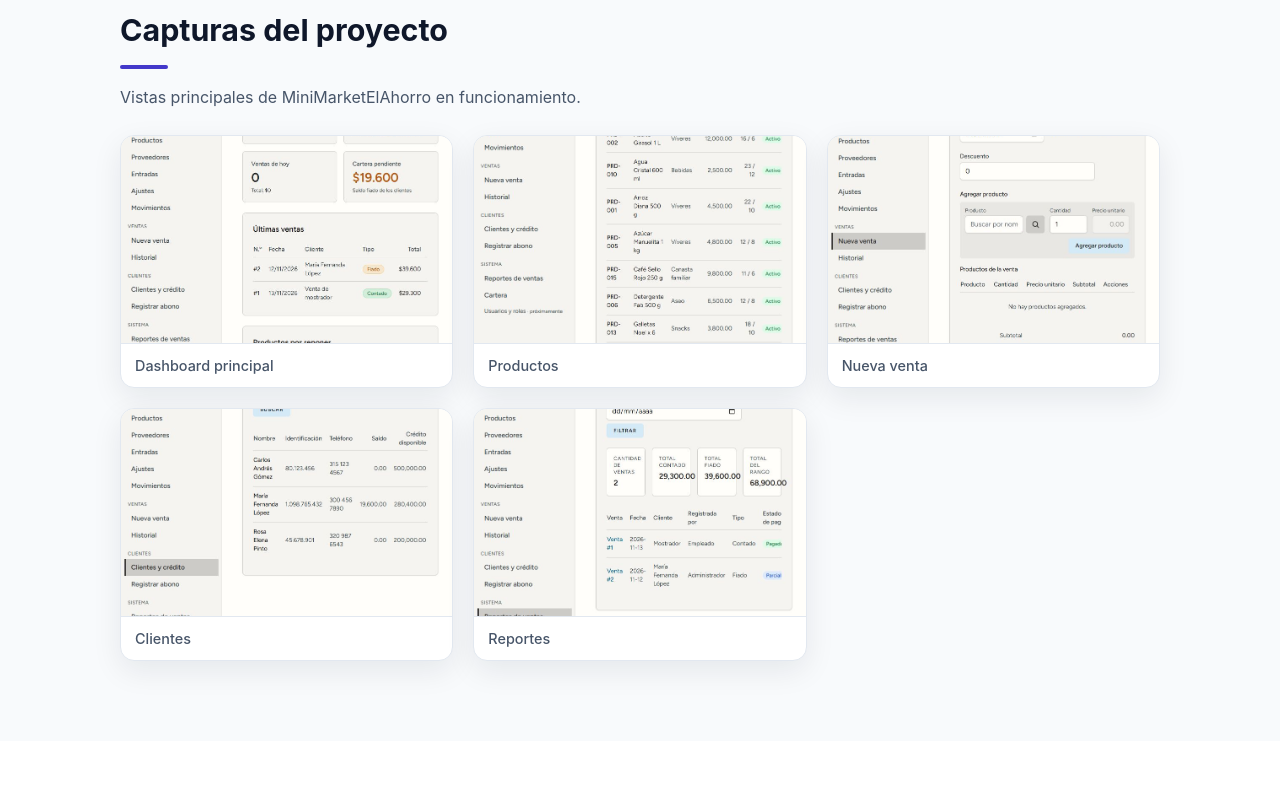
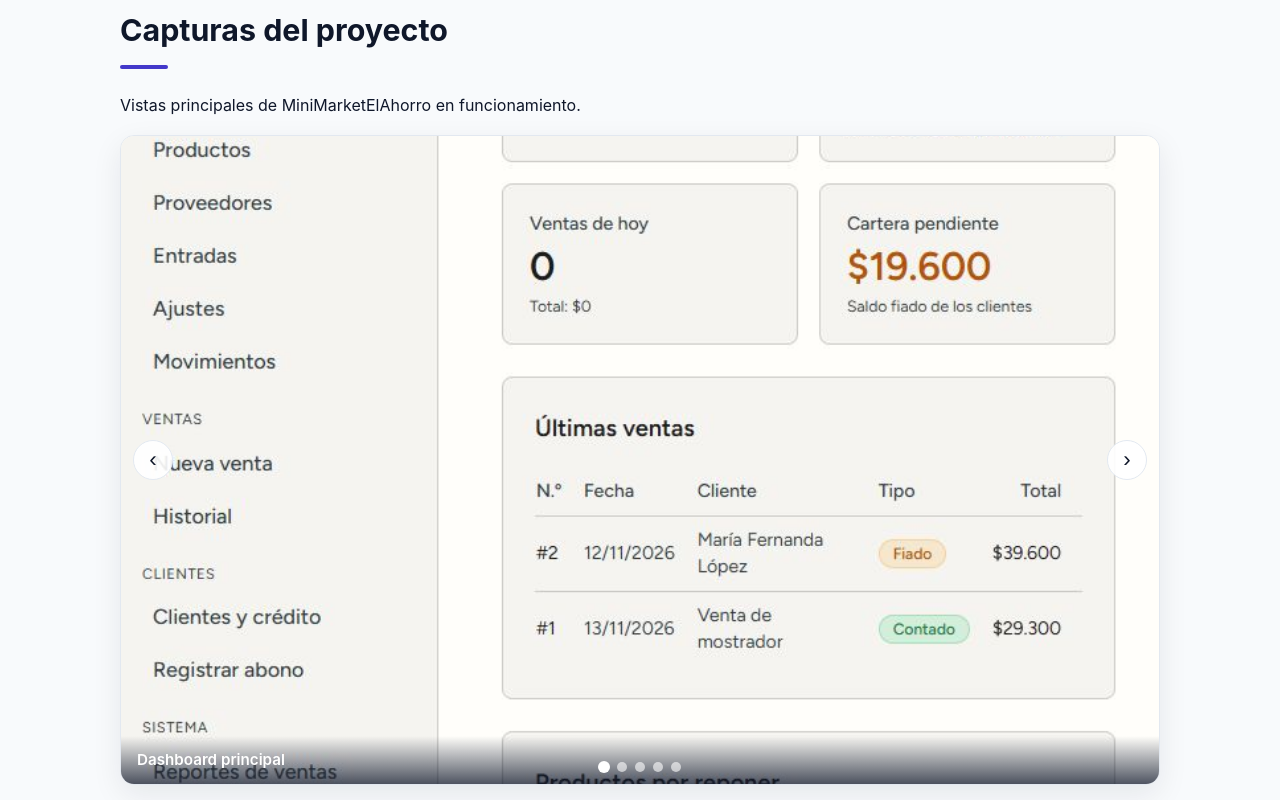
Before and after one commit to lysusco/portfolio, a plain HTML site: page index.html in a window 1280 px wide. Shown: the part 2060-2860 px from the top of the page. Drawn offline with Linux system fonts and the light colour scheme.

Commit message:
feat: convertir galeria en carrusel (slice) con navegacion

```diff
--- a/index.html
+++ b/index.html
@@ -121,27 +121,32 @@
       <div class="container">
         <h2>Capturas del proyecto</h2>
         <p class="section-intro">Vistas principales de MiniMarketElAhorro en funcionamiento.</p>
-        <div class="gallery">
-          <figure class="gallery-item">
+        <div class="carousel" id="carousel">
+          <div class="carousel-track" id="carousel-track">
+            <figure class="carousel-slide">
               <img src="images/dashboard.jpg" alt="Dashboard principal con indicadores de productos, ventas y cartera" loading="lazy" />
               <figcaption>Dashboard principal</figcaption>
             </figure>
-          <figure class="gallery-item">
+            <figure class="carousel-slide">
               <img src="images/productos.jpg" alt="Listado de productos con stock y categorías" loading="lazy" />
               <figcaption>Productos</figcaption>
             </figure>
-          <figure class="gallery-item">
+            <figure class="carousel-slide">
               <img src="images/ventas.jpg" alt="Formulario de nueva venta" loading="lazy" />
               <figcaption>Nueva venta</figcaption>
             </figure>
-          <figure class="gallery-item">
+            <figure class="carousel-slide">
               <img src="images/clientes.jpg" alt="Gestión de clientes y crédito" loading="lazy" />
               <figcaption>Clientes</figcaption>
             </figure>
-          <figure class="gallery-item">
+            <figure class="carousel-slide">
               <img src="images/reportes.jpg" alt="Reporte de ventas" loading="lazy" />
               <figcaption>Reportes</figcaption>
             </figure>
+          </div>
+          <button class="carousel-btn carousel-prev" id="carousel-prev" aria-label="Anterior">‹</button>
+          <button class="carousel-btn carousel-next" id="carousel-next" aria-label="Siguiente">›</button>
+          <div class="carousel-dots" id="carousel-dots"></div>
         </div>
       </div>
     </section>
--- a/script.js
+++ b/script.js
@@ -1,8 +1,8 @@
 (function () {
+  // Menú móvil
   const toggle = document.getElementById("menu-toggle");
   const nav = document.getElementById("nav-links");
-  if (!toggle || !nav) return;
-
+  if (toggle && nav) {
     function setOpen(open) {
       nav.classList.toggle("open", open);
       toggle.setAttribute("aria-expanded", String(open));
@@ -34,4 +34,75 @@
         toggle.focus();
       }
     });
+  }
+
+  // Carrusel de capturas
+  const track = document.getElementById("carousel-track");
+  const prevBtn = document.getElementById("carousel-prev");
+  const nextBtn = document.getElementById("carousel-next");
+  const dotsContainer = document.getElementById("carousel-dots");
+
+  if (track && prevBtn && nextBtn && dotsContainer) {
+    const slides = Array.from(track.children);
+    let index = 0;
+
+    // Crear dots
+    slides.forEach(function (_, i) {
+      const dot = document.createElement("button");
+      dot.className = "carousel-dot" + (i === 0 ? " active" : "");
+      dot.setAttribute("aria-label", "Ir a la captura " + (i + 1));
+      dot.addEventListener("click", function () {
+        goTo(i);
+      });
+      dotsContainer.appendChild(dot);
+    });
+
+    const dots = Array.from(dotsContainer.children);
+
+    function goTo(i) {
+      index = (i + slides.length) % slides.length;
+      track.style.transform = "translateX(-" + index * 100 + "%)";
+      dots.forEach(function (d, di) {
+        d.classList.toggle("active", di === index);
+      });
+    }
+
+    prevBtn.addEventListener("click", function () {
+      goTo(index - 1);
+    });
+
+    nextBtn.addEventListener("click", function () {
+      goTo(index + 1);
+    });
+
+    // Teclado
+    document.addEventListener("keydown", function (e) {
+      const carousel = document.getElementById("carousel");
+      if (!carousel) return;
+      const rect = carousel.getBoundingClientRect();
+      const inView = rect.top < window.innerHeight && rect.bottom > 0;
+      if (!inView) return;
+      if (e.key === "ArrowLeft") goTo(index - 1);
+      if (e.key === "ArrowRight") goTo(index + 1);
+    });
+
+    // Swipe táctil
+    let startX = 0;
+    let isDragging = false;
+    track.addEventListener("touchstart", function (e) {
+      startX = e.touches[0].clientX;
+      isDragging = true;
+    }, { passive: true });
+
+    track.addEventListener("touchend", function (e) {
+      if (!isDragging) return;
+      isDragging = false;
+      const endX = e.changedTouches[0].clientX;
+      const diff = startX - endX;
+      if (Math.abs(diff) > 50) {
+        if (diff > 0) goTo(index + 1);
+        else goTo(index - 1);
+      }
+    }, { passive: true });
+  }
 })();
--- a/styles.css
+++ b/styles.css
@@ -362,31 +362,29 @@ button:focus-visible {
   border-top: 1px solid var(--border);
 }
 
-/* Gallery */
-.section-intro {
-  color: var(--muted);
-  margin: -8px 0 24px;
-}
-
-.gallery {
-  display: grid;
-  grid-template-columns: repeat(auto-fit, minmax(min(100%, 260px), 1fr));
-  gap: 20px;
-}
-
-.gallery-item {
-  margin: 0;
+/* Carousel */
+.carousel {
+  position: relative;
   background: var(--surface);
   border: 1px solid var(--border);
   border-radius: var(--radius);
   overflow: hidden;
   box-shadow: var(--shadow);
-  transition: transform 0.2s ease;
 }
 
-.gallery-item:hover { transform: translateY(-4px); }
+.carousel-track {
+  display: flex;
+  transition: transform 0.45s ease;
+  will-change: transform;
+}
 
-.gallery-item img {
+.carousel-slide {
+  min-width: 100%;
+  margin: 0;
+  position: relative;
+}
+
+.carousel-slide img {
   width: 100%;
   height: auto;
   display: block;
@@ -394,19 +392,67 @@ button:focus-visible {
   object-fit: cover;
 }
 
-.gallery-item figcaption {
-  padding: 10px 14px;
-  font-size: 0.9rem;
-  color: var(--muted);
-  font-weight: 500;
-  border-top: 1px solid var(--border);
+.carousel-slide figcaption {
+  position: absolute;
+  bottom: 0;
+  left: 0;
+  right: 0;
+  padding: 12px 16px;
+  background: linear-gradient(to top, rgba(15, 23, 42, 0.75), transparent);
+  color: #fff;
+  font-weight: 600;
+  font-size: 0.95rem;
 }
 
-.project-actions {
+.carousel-btn {
+  position: absolute;
+  top: 50%;
+  transform: translateY(-50%);
+  background: rgba(255, 255, 255, 0.9);
+  border: 1px solid var(--border);
+  color: var(--text);
+  width: 40px;
+  height: 40px;
+  border-radius: 50%;
+  cursor: pointer;
+  font-size: 1.4rem;
+  line-height: 1;
   display: flex;
-  flex-wrap: wrap;
-  gap: 16px;
-  margin-top: auto;
+  align-items: center;
+  justify-content: center;
+  transition: background 0.2s ease, transform 0.2s ease;
+  z-index: 2;
+}
+
+.carousel-btn:hover { background: #fff; transform: translateY(-50%) scale(1.05); }
+
+.carousel-prev { left: 12px; }
+.carousel-next { right: 12px; }
+
+.carousel-dots {
+  position: absolute;
+  bottom: 12px;
+  left: 50%;
+  transform: translateX(-50%);
+  display: flex;
+  gap: 8px;
+  z-index: 2;
+}
+
+.carousel-dot {
+  width: 10px;
+  height: 10px;
+  border-radius: 50%;
+  border: none;
+  background: rgba(255, 255, 255, 0.6);
+  cursor: pointer;
+  padding: 0;
+  transition: background 0.2s ease, transform 0.2s ease;
+}
+
+.carousel-dot.active {
+  background: #fff;
+  transform: scale(1.2);
 }
 
 /* Responsive */
```
Lines whose indentation alone changed are shown as unchanged.
